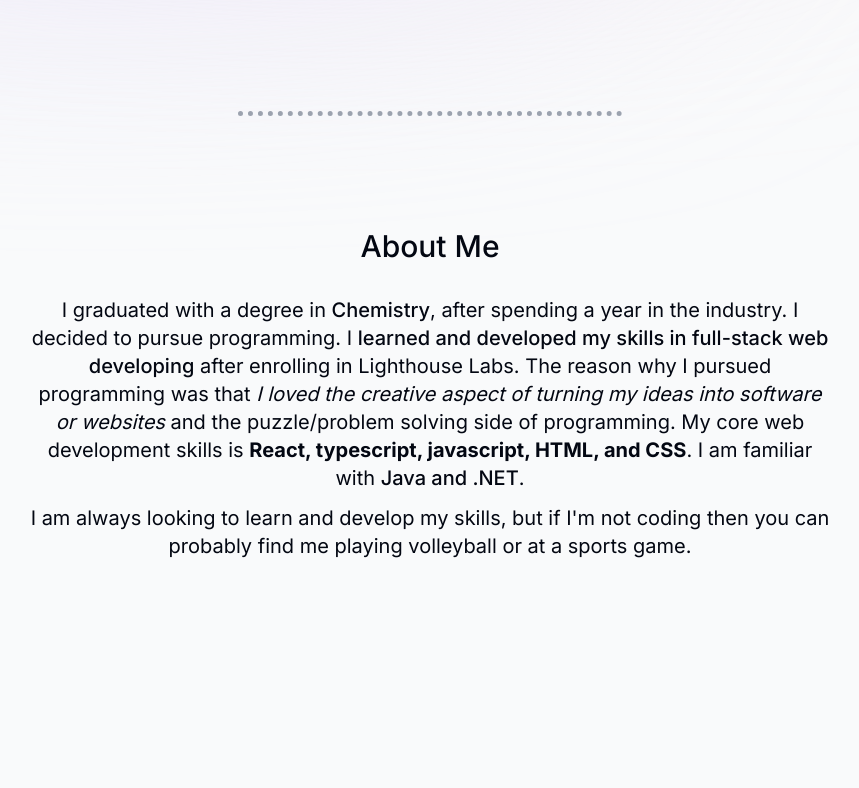
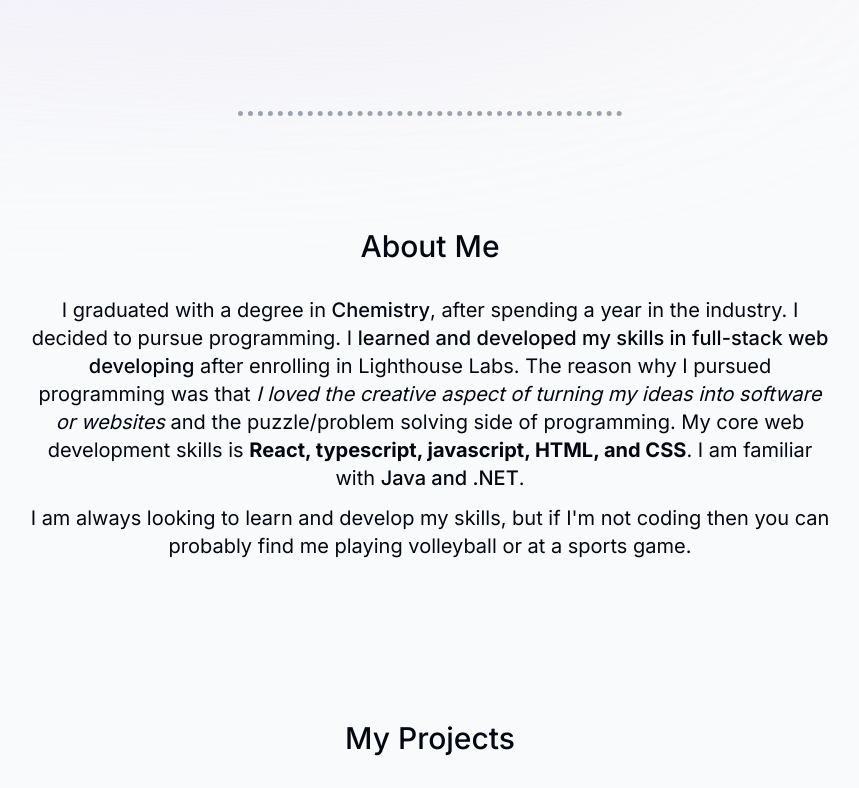
Before and after one commit to JasonMac123/NewPortfolio, a Next.js app: page / in a window 1280 px wide. Shown: the part 655-1443 px from the top of the page, without its empty margins (210-1069 px from the left). Before the commit the page ends 1375 px from the top, so only its background shows below. Built offline with nearby package versions, Linux system fonts and the light colour scheme.

Commit message:
Imports project to homepage

```diff
--- a/app/page.tsx
+++ b/app/page.tsx
@@ -1,11 +1,13 @@
 import About from "@/components/About";
 import Profile from "@/components/Profile";
+import Projects from "@/components/Projects";
 
 export default function Home() {
   return (
     <main className="flex flex-col items-center px-4">
       <Profile />
       <About />
+      <Projects />
     </main>
   );
 }
--- a/components/Projects.tsx
+++ b/components/Projects.tsx
@@ -1,7 +1,13 @@
 "use client";
 
+import SectionTitle from "./SectionTitle";
+
 const Projects = () => {
-  return <section></section>;
+  return (
+    <section>
+      <SectionTitle>My Projects</SectionTitle>
+    </section>
+  );
 };
 
 export default Projects;
```
